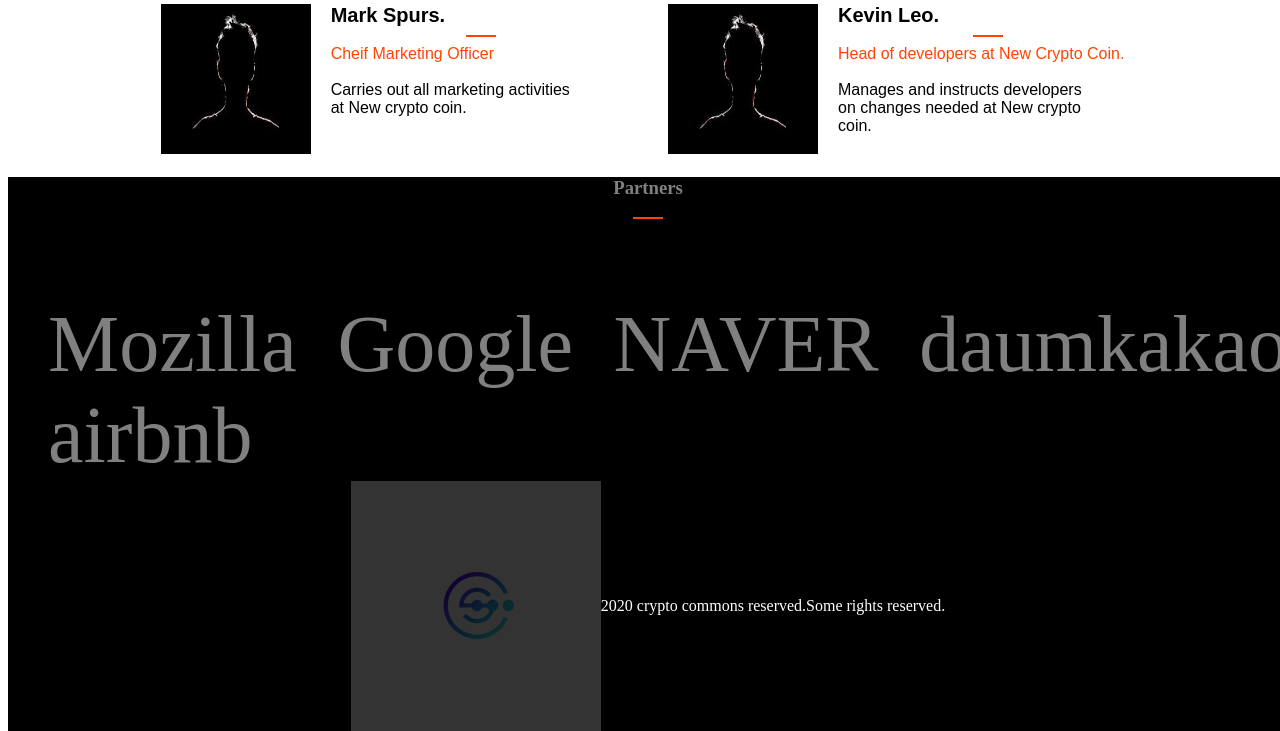
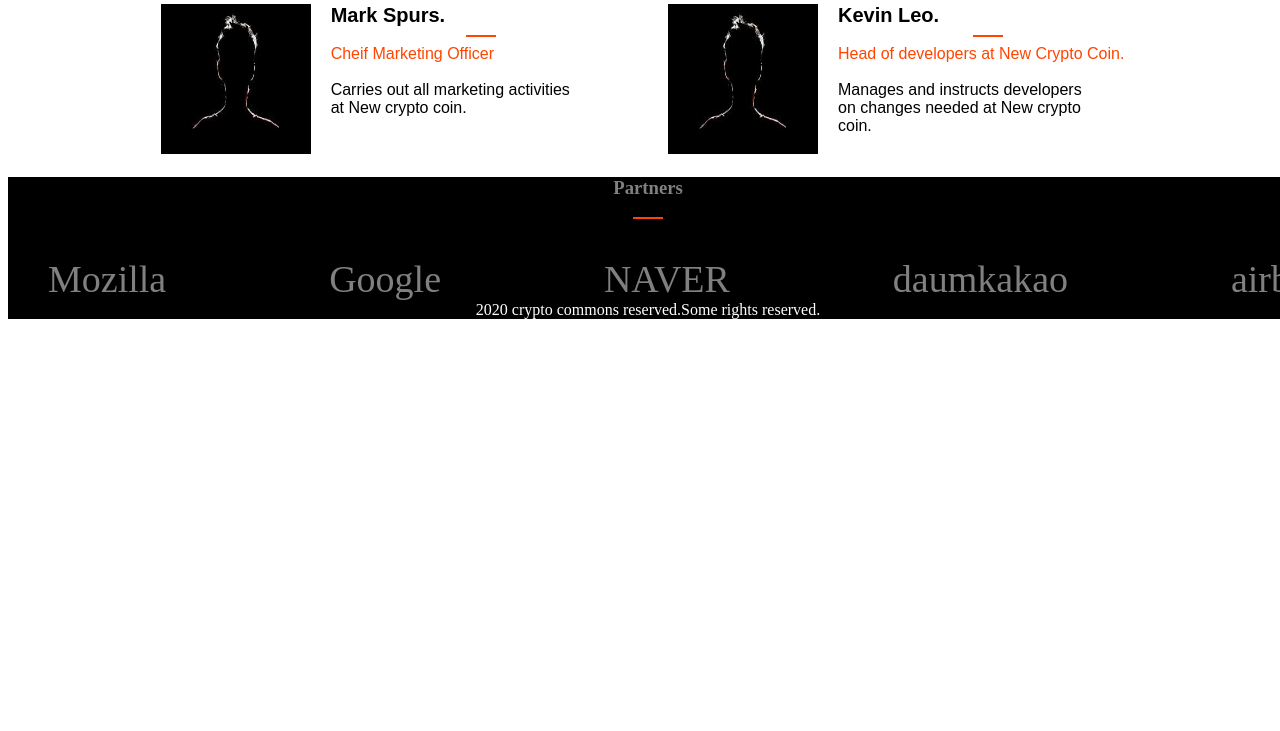
Before and after one commit to PrinceBadru/capstone, a website: page index.html in a window 1280 px wide. Shown: the part 2065-2796 px from the top of the page. After the commit the page ends 2384 px from the top, so only its background shows below. Drawn offline with Linux system fonts and the light colour scheme; a small style sheet from the web is missing.

Commit message:
add footer and fixed sponsors-list

```diff
--- a/style.css
+++ b/style.css
@@ -74,6 +74,10 @@
 }
 
 .footer1 {
+  display: non;
+}
+
+.footer1 img {
   display: none;
 }
 
@@ -227,18 +231,20 @@
 }
 
 .sponsors-list {
+  width: 100vw;
   display: flex;
   flex-direction: row;
+  list-style: none;
+  flex-wrap: wrap;
   justify-content: space-between;
-  list-style: none;
-  font-size: 80px;
-  flex-wrap: wrap;
+  font-size: 38px;
+  padding: 0 40px;
 }
 
 .partners-class {
   background-color: black;
   color: grey;
-  width: 100vw;
+  width: 110vw;
   margin-bottom: 0;
 }
 
```
